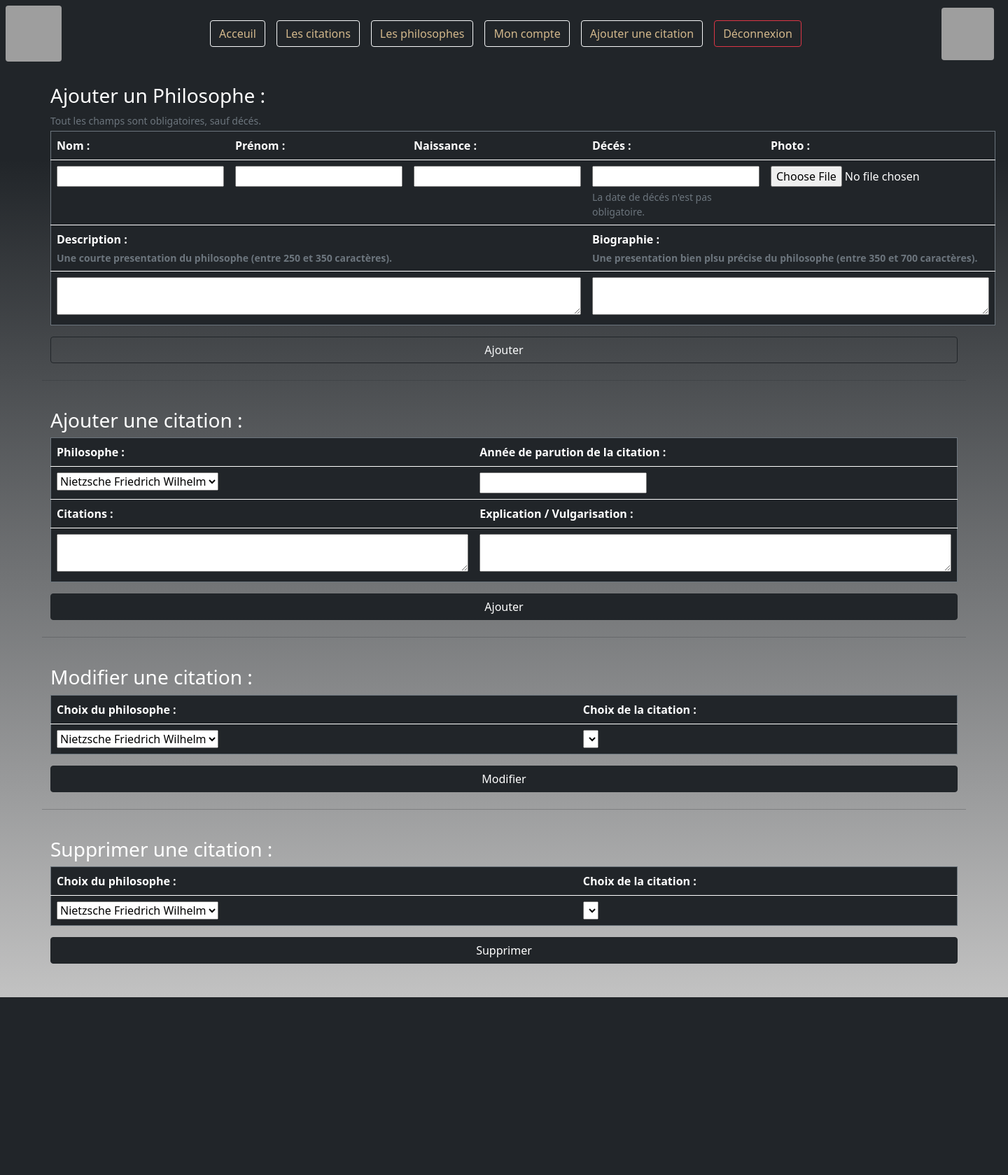
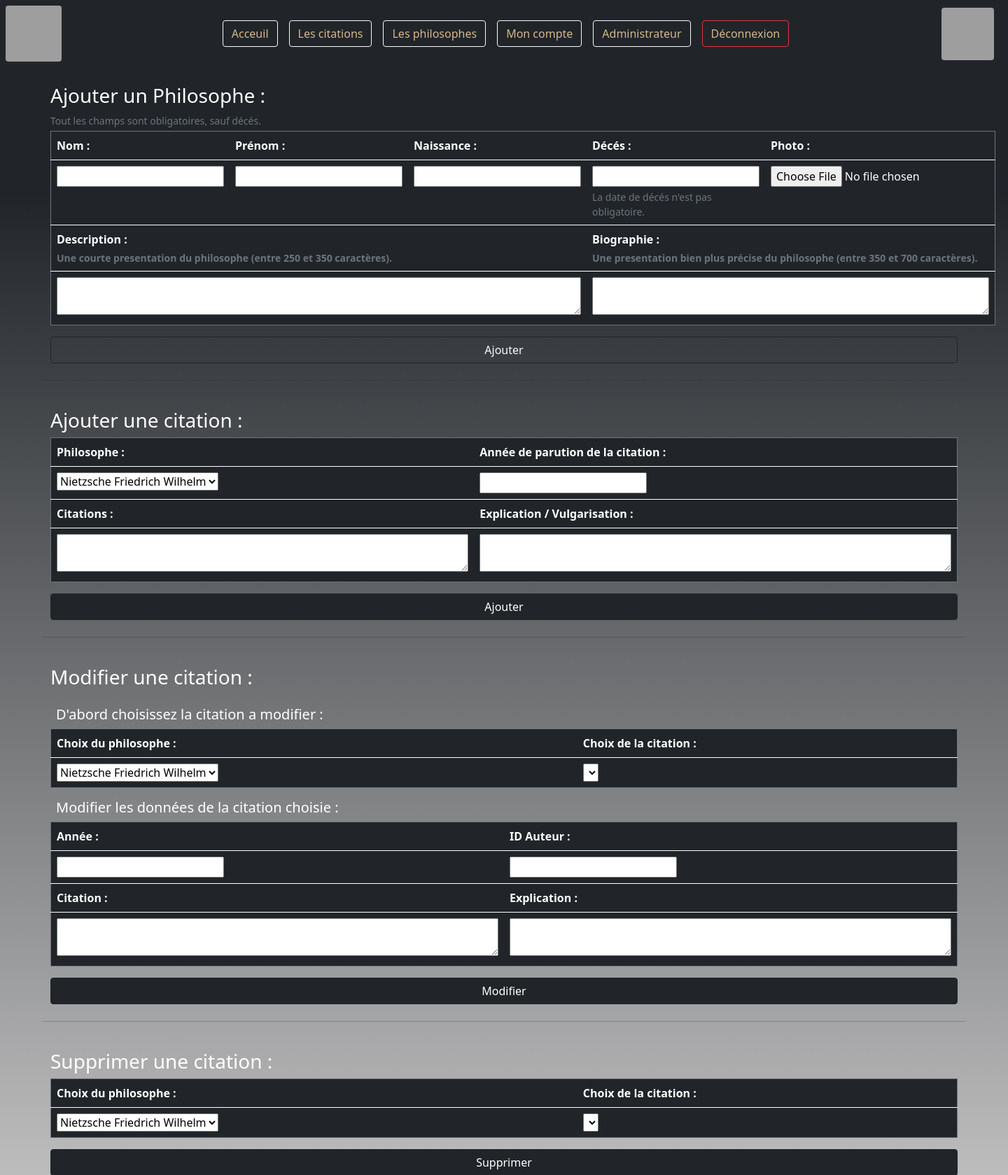
Before and after one commit to MaxPro94/Citation-v2, a PHP site: page /index.php?page=ajout_citation in a window 1440 px wide. Shown: the top 1679 px of the page at 70% size. Before the commit the page ends 1425 px from the top, so only its background shows below. Run offline with PHP 8.4, Linux system fonts and the light colour scheme; a user stored in the database is signed in; data comes from the database, SQL or seed files in the repository; lists and menus that the app fills with data are empty; grey boxes are pictures that could not be loaded.

Commit message:
Function modif_citation coter JS finish

```diff
--- a/templates/ajout_citation.html.php
+++ b/templates/ajout_citation.html.php
@@ -60,7 +60,7 @@
                                     <div id="emailHelp" class="form-text text-secondary">Une courte presentation du philosophe (entre 250 et 350 caractères).</div>
                                 </th>
                                 <th colspan="3">Biographie :
-                                    <div id="emailHelp" class="form-text text-secondary">Une presentation bien plsu précise du philosophe (entre 350 et 700 caractères).</div>
+                                    <div id="emailHelp" class="form-text text-secondary">Une presentation bien plus précise du philosophe (entre 350 et 700 caractères).</div>
                                 </th>
                             </tr>
                         </thead>
@@ -145,6 +145,7 @@
             <hr class="mt-4">
             <div class="col-12">
                 <h3 class="text-white mt-4">Modifier une citation :</h3>
+                <h5 class="text-white mt-4 mx-2">D'abord choisissez la citation a modifier :</h5>
                 <form action="" method="POST">
                     <table class="table table-dark border border-secondary" id="update_cit">
                         <thead>
@@ -166,7 +167,7 @@
                                     <?php endif; ?>
                                 </td>
                                 <td colspan="1">
-                                    <select name="select_citation" id="select_cita">
+                                    <select class="text-wrap" name="select_citation" id="select_cita">
 
                                     </select>
                                     <?php if (isset($error['select_citation'])) : ?>
@@ -176,17 +177,17 @@
                             </tr>
                         </tbody>
                     </table>
-                    <template id="temp_modif_cit">
-                        <hr class="mt-4">
+                    <h5 class="text-white mt-2 mx-2">Modifier les données de la citation choisie :</h5>
                     <form action="" method="POST">
-                            <table class="table table-dark border border-secondary">
+                        <table class="table table-dark border border-secondary" id="temp_modif_cit">
                             <thead>
                                 <tr>
                                     <th>Année :</th>
                                     <th>ID Auteur :</th>
                                 </tr>
                             </thead>
-                                <tbody>
+                            <tbody id="tbody_nb">
+
                                 <tr>
                                     <td>
                                         <input id="annee" type="number" value="">
@@ -205,16 +206,15 @@
                             <tbody>
                                 <tr>
                                     <td>
-                                            <textarea id="citation"></textarea>
+                                        <textarea id="citation" class="w-100"></textarea>
                                     </td>
                                     <td>
-                                            <textarea id="explication"></textarea>
+                                        <textarea id="explication" class="w-100"></textarea>
                                     </td>
                                 </tr>
                             </tbody>
                         </table>
                     </form>
-                    </template>
                     <a class="btn btn-dark w-100" name="update_citation">Modifier</a>
                 </form>
             </div>
--- a/templates/layout.html.php
+++ b/templates/layout.html.php
@@ -42,7 +42,7 @@
                         <a class="btn btn-outline-light text-warning mx-2" href="?page=compte">Mon compte</a>
                     <?php endif ?>
                     <?php if (isset($_SESSION['id_droit']) && $_SESSION['id_droit'] == 1) : ?>
-                        <a class="btn btn-outline-light text-warning mx-2" href="?page=ajout_citation">Ajouter une citation</a>
+                        <a class="btn btn-outline-light text-warning mx-2" href="?page=ajout_citation">Administrateur</a>
                     <?php endif ?>
                     <?php if (isset($_SESSION['user_id'])) : ?>
                         <a class="btn btn-outline-danger mx-2 text-warning" href="?page=deconnexion">Déconnexion</a>
```
Also changed, not shown: public/assets/js/check_citation.js. Lines whose indentation alone changed are shown as unchanged.
